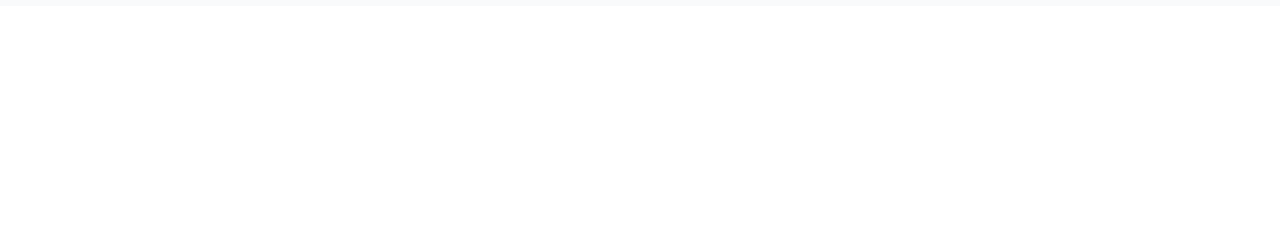
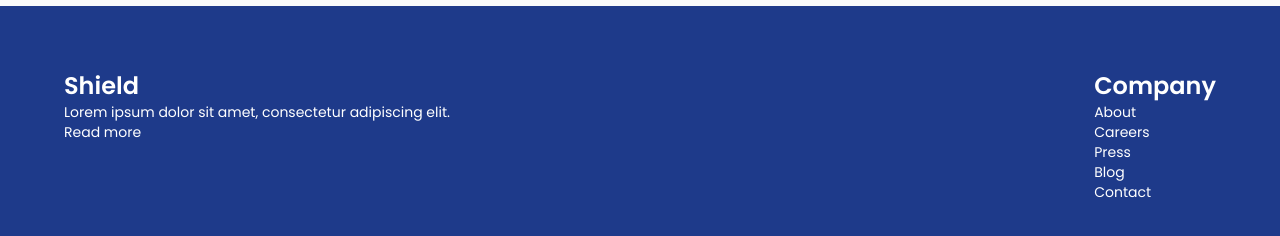
Before and after one commit to MedjadjiAbdelkadir/shield-job-application, a React (Vite) app: page / in a window 1280 px wide. Shown: the part 2262-2498 px from the top of the page. Before the commit the page ends 2268 px from the top, so only its background shows below. Built offline with nearby package versions, Linux system fonts and the light colour scheme.

Commit message:
build footer component

```diff
--- /dev/null
+++ b/src/components/_index.js
@@ -0,0 +1,3 @@
+export { default as Footer } from './footer'
+export { default as Head } from './head'
+export { default as Navbar } from './navbar'
--- /dev/null
+++ b/src/components/footer.jsx
@@ -0,0 +1,30 @@
+import React from 'react'
+
+export default function Footer () {
+  return (
+    <footer className="bg-blue-900 py-16 font-poppins">
+      <div className="container mx-auto max-w-6xl">
+        <div className="flex flex-col md:flex-row justify-between">
+          <div className="flex flex-col">
+            <a href="/" className="text-white text-2xl font-semibold">Shield</a>
+            <p className="text-white text-sm">
+              Lorem ipsum dolor sit amet, consectetur adipiscing elit.
+              <br />
+              <a href="/" className="text-white">Read more</a>
+            </p>
+          </div>
+          <div className="flex flex-col">
+              <h3 className="text-white text-2xl font-semibold">Company</h3>
+              <ul className="text-white text-sm">
+                <li><a href="/" className="text-white">About</a></li>
+                <li><a href="/" className="text-white">Careers</a></li>
+                <li><a href="/" className="text-white">Press</a></li>
+                <li><a href="/" className="text-white">Blog</a></li>
+                <li><a href="/" className="text-white">Contact</a></li>
+              </ul>
+          </div>
+        </div>
+      </div>
+    </footer>
+  )
+}
--- a/src/pages/home/page.jsx
+++ b/src/pages/home/page.jsx
@@ -3,6 +3,7 @@
 import Head from '@components/head'
 import MainLayout from '@layouts/main-layout'
 import { Header, LatestJobs, GetReady, JobsByCareerLevel, JobsByLocation } from './blocks/_index'
+import { Footer } from '@components/_index'
 
 export default function Home () {
   return (
@@ -17,6 +18,7 @@
         <JobsByCareerLevel />
         <JobsByLocation />
       </MainLayout>
+      <Footer />
     </>
   )
 }
```
